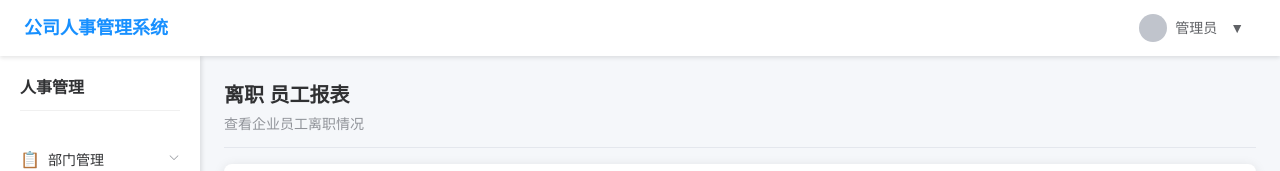
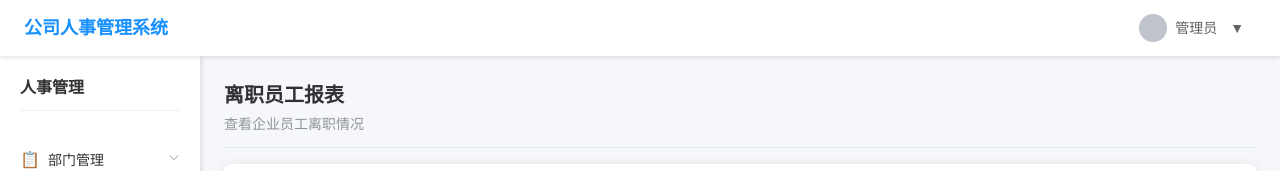
Before and after one commit to CarrotIceBin/AgentPersonmisSystem-frontend, a Vue app: page /quitStaffReport in a window 1280 px wide. Shown: the top 171 px of the page. Built offline with nearby package versions, Linux system fonts and the light colour scheme; no server answers; sample sign-in values are in the browser's storage.

Commit message:
update 02点55分

```diff
--- a/src/views/QuitStaffReport.vue
+++ b/src/views/QuitStaffReport.vue
@@ -2,7 +2,7 @@
   <div class="quit-staff-report-container">
     <!-- 页面标题 -->
     <div class="page-header">
-      <h2 class="page-title">离职  员工报表</h2>
+      <h2 class="page-title">离职员工报表</h2>
       <p class="page-subtitle">查看企业员工离职情况</p>
     </div>
 
```
